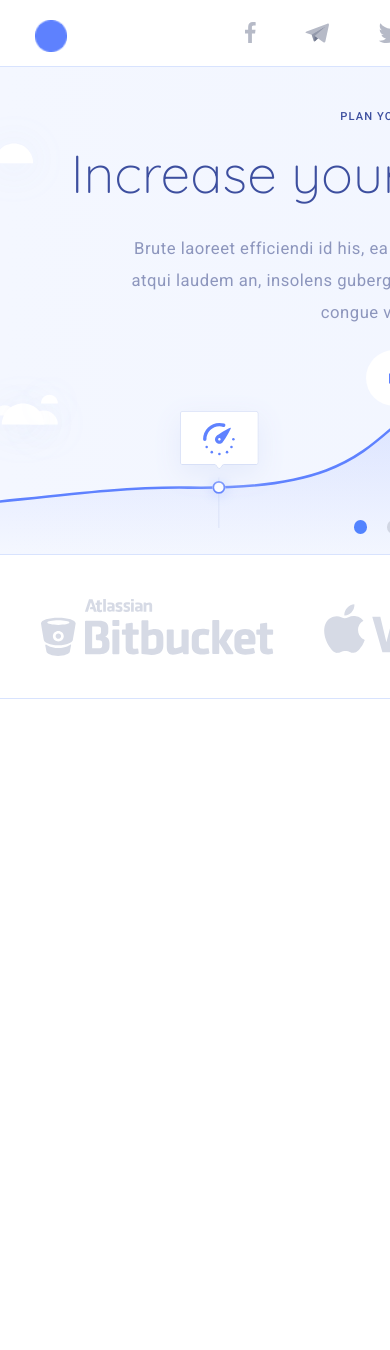
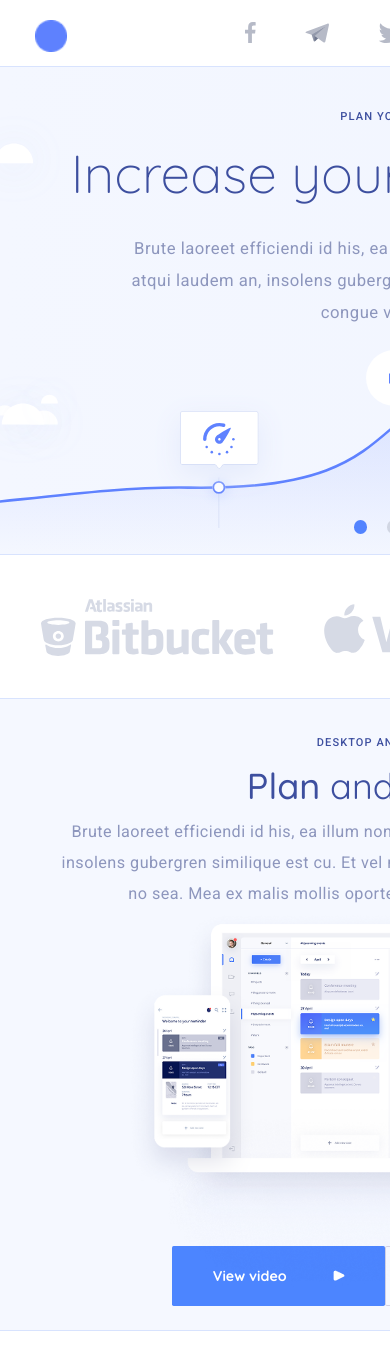
Before and after one commit to SavichArtem/React_labs, a React (Create React App) app: page / in a window 390 px wide. Shown: the top 1350 px of the page. Before the commit the page ends 844 px from the top, so only its background shows below. Built offline with nearby package versions, Linux system fonts and the light colour scheme.

Commit message:
feat: add plan and manage section

```diff
--- a/src/App.js
+++ b/src/App.js
@@ -2,6 +2,7 @@ import './App.css';
 import Header from "./components/header";
 import HeroSection from "./components/heroSection";
 import CustomersSection from './components/customersSection';
+import PlanSection from './components/planSection';
 
 function App() {
   const socialLinks = [
@@ -24,6 +25,7 @@ function App() {
       <Header socialLinks={socialLinks} navItems={navItems}/>
       <HeroSection />
       <CustomersSection />
+      <PlanSection />
     </div>
   );
 }
--- /dev/null
+++ b/src/components/planSection.jsx
@@ -0,0 +1,27 @@
+import { Component } from "react";
+import '../css/planSection.css';
+import illustrationDesktop from '../assets/illustration.png';
+
+export class PlanSection extends Component {
+
+    render() {
+        return (
+        <section className="plan_manage">
+            <img src={illustrationDesktop} alt="illustrationDesktop" />
+            <h2>DESKTOP AND MOBILE APP</h2>
+            <h3><span>Plan</span> and <span>manage</span></h3>
+            <p>
+                Brute laoreet efficiendi id his, ea illum nonumes luptatum
+                pro. Usu atqui laudem an, insolens gubergren similique
+                est cu. Et vel modus congue vituperata. Solum patrioque
+                no sea. Mea ex malis mollis oporteat. Eum an expetenda
+                 consequat.
+            </p>
+            <button className="videoPlayBtn"><span className="buttonTxt">View video</span></button>
+            <button className="seeFeaturesBtn">See features</button>
+        </section>
+        )
+    }
+}
+
+export default PlanSection
--- /dev/null
+++ b/src/css/planSection.css
@@ -0,0 +1,240 @@
+@import url('https://fonts.googleapis.com/css2?family=Quicksand:wght@300..700&display=swap');
+@import url('https://fonts.googleapis.com/css2?family=Quicksand:wght@300..700&family=Roboto:ital,wght@0,100..900;1,100..900&display=swap');
+@import url('https://fonts.googleapis.com/css2?family=Open+Sans:ital,wght@0,300..800;1,300..800&family=Quicksand:wght@300..700&family=Roboto:ital,wght@0,100..900;1,100..900&display=swap');
+
+html {
+scroll-behavior: smooth;
+}
+
+*{
+    margin: 0;
+    padding: 0;
+    box-sizing: border-box;
+}
+
+body{
+    overflow-x: hidden;
+    width: 100%;
+    height: 100%;
+}
+
+.plan_manage{
+    background-color: #F5F8FF;
+    height: 48.75em;
+    width: 90em;
+    padding-left:  16.938em;
+    border-bottom: #D8E3FE solid 0.063em;
+}
+
+.plan_manage h2{
+    padding-top: 17.75%;
+    font-family: "Roboto", serif;
+    width: 149px;
+    height: 1%;
+    font-weight: 500;
+    letter-spacing: 0.10em;
+    font-size: 0.625em;
+    line-height: auto;
+    color: #3D4F9F;
+}
+
+.plan_manage h3{
+    font-family: "Quicksand", serif;
+    width: 26%;
+    height: 5.80%;
+    font-weight: normal;
+    font-size: 2.25em;
+    color: #3D4F9F;
+    margin-top: 3.50%;
+}
+
+.plan_manage p{
+    font-family: "Roboto", serif;
+    height: 19.48%;
+    font-weight: normal;
+    text-align: left;
+    width: 27em;
+    color: #8D96BD;
+    font-size: 0.938em;
+    letter-spacing: 0.028em;
+    line-height: 191%;
+    margin-top: 1.75%;
+}
+
+.plan_manage img{
+   float: right;
+   display: flex;
+   margin-left: 19.7em;
+   width: 53.375em;
+   height: 38.688em;
+   margin-top: 9.5em;
+   position: absolute;
+}
+
+.plan_manage .seeFeaturesBtn{
+    font-family: "Quicksand", serif;
+    width: 11.2%;
+    height: 5.54%;
+    background-color: transparent;
+    border-color: #D1D1E4;
+    color: #ADB4D2;
+    border-style: solid;
+    border-width: 0.063em;
+    font-size: 0.813em;
+    font-weight: 500;
+    border-radius: 0.125em;
+}
+
+.plan_manage .seeFeaturesBtn:hover{
+    cursor: pointer;
+    filter: invert(62%) sepia(85%) saturate(5152%) hue-rotate(209deg) brightness(105%) contrast(101%);
+}
+
+.plan_manage .videoPlayBtn:hover{
+    cursor: pointer;
+    transform: scale(1.1);
+}
+
+.plan_manage .videoPlayBtn{
+    margin-left: -78%;
+    margin-top: 3rem;
+    background-image: url('../assets/Polygon.png');
+    background-position: 82% 50%;
+    background-repeat: no-repeat;
+    height: 5.53%;
+    width: 11%;
+    border: none;
+    background-color: #4C85FF;
+    border-radius: 0.125em;
+}
+
+.plan_manage .videoPlayBtn .buttonTxt{
+    font-family: "Quicksand", serif;
+    color: white;
+    font-size: 1em;
+    font-weight: bold;
+    margin-right: 0.813em;
+}
+
+@media (max-width: 768px){
+
+    .plan_manage{
+        height: 39.5em;
+        width: 48em;
+        padding-left:  0;
+        position: relative;
+    }
+
+    .plan_manage h2{
+        padding-top: 4.8%;
+        padding-left: 39.3%;
+        width: 45em;
+        height: 0.784em;
+        font-size: 0.688em;
+    }
+
+    .plan_manage h3{
+        width: 9em;
+        height: 1em;
+        font-size: 2.25em;
+        margin-top: 3.50%;
+        margin-left: 6.5em;
+    }
+
+    .plan_manage p{
+        height: 15em;
+        width: 41.5em;
+        font-size: 1.014em;
+        margin-top: 1.1em;
+        margin-left: 3.2em;
+        text-align: center;
+    }
+
+    .plan_manage img{
+       margin-left: 6%;
+       width: 37.8em;
+       height: 27.5em;
+       margin-top: 13.2em;
+    }
+    .plan_manage .seeFeaturesBtn{
+        margin-left: 0%;
+        height: 4.2em;
+        width: 14.9em;
+        font-size: 0.887em;
+        font-weight: 500;
+    }
+
+    .plan_manage .videoPlayBtn{
+        margin-top: 24.2%;
+        margin-left: 0%;
+        background-position: 80% 50%;
+        background-image: url('../assets/Polygon_tablet.png');
+        height: 4.5em;
+        width: 16em;
+    }
+    .plan_manage .videoPlayBtn .buttonTxt{
+        font-size: 1.07em;
+        margin-right: 4em;
+    }
+
+    @media (max-width: 320px){
+
+        .plan_manage{
+            height: 16.5em;
+            width: 20em;
+            padding-left:  0;
+            position: relative;
+        }
+
+        .plan_manage h2{
+            padding-top: 7.5%;
+            padding-left: 31.2%;
+            width: 29.5em;
+            height: 0.784em;
+            font-size: 0.5em;
+        }
+
+        .plan_manage h3{
+            width: 9em;
+            height: 1em;
+            font-size: 1.75em;
+            margin-top: 3.50%;
+            margin-left: 1.5em;
+        }
+
+        .plan_manage p{
+            height: 10em;
+            width: 28em;
+            font-size: 0.625em;
+            margin-top: 2.2em;
+            margin-left: 2em;
+            text-align: center;
+        }
+
+        .plan_manage img{
+           display: none;
+        }
+        .plan_manage .seeFeaturesBtn{
+            margin-left: 0%;
+            height: 4.2em;
+            width: 15em;
+            font-size: 0.519em;
+            font-weight: 500;
+        }
+
+        .plan_manage .videoPlayBtn{
+            margin-top: 7%;
+            margin-left: 0%;
+            background-position: 80% 50%;
+            background-image: url('../assets/Polygon_tablet.png');
+            background-size: 0.5em;
+            height: 2.6em;
+            width: 9.2em;
+        }
+        .plan_manage .videoPlayBtn .buttonTxt{
+            font-size: 0.6em;
+            margin-right: 4.2em;
+        }
+
+    }
+}
```
